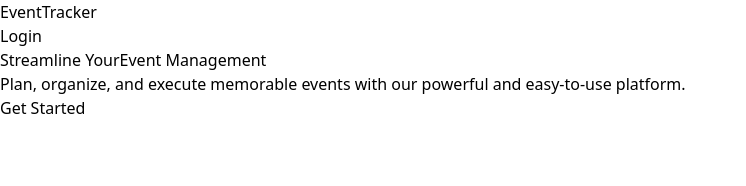
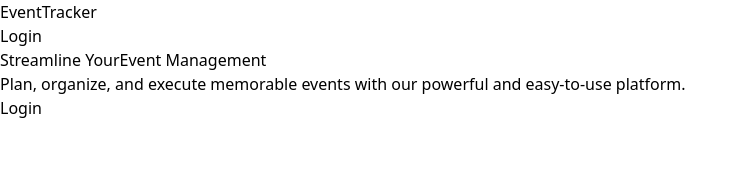
Before and after one commit to sivaprakasam-07/Event-Tracker, a React (Vite) app in the folder frontend/: page / in a window 1280 px wide. Shown: the top 186 px of the page, without its empty margins (0-746 px from the left). Built offline with nearby package versions, Linux system fonts and the light colour scheme.

Commit message:
changes made

```diff
--- a/frontend/package.json
+++ b/frontend/package.json
@@ -13,6 +13,7 @@
     "@heroicons/react": "^2.1.1",
     "axios": "^1.7.9",
     "date-fns": "^3.3.1",
+    "framer-motion": "^10.12.7",
     "mongodb": "^6.12.0",
     "react": "^18.3.1",
     "react-chartjs-2": "^5.2.0",
@@ -20,7 +21,7 @@
     "react-hot-toast": "^2.5.2",
     "react-icons": "^5.0.1",
     "react-router-dom": "^6.22.3",
-    "react-toastify": "^11.0.3",
+    "react-toastify": "^11.0.3"
   },
   "devDependencies": {
     "@eslint/js": "^9.9.1",
--- a/frontend/src/pages/LandingPage.jsx
+++ b/frontend/src/pages/LandingPage.jsx
@@ -1,9 +1,24 @@
 import { Link } from "react-router-dom";
 import { motion } from "framer-motion";
+import { useState } from "react";
+import toast, { Toaster } from 'react-hot-toast';
 
 function LandingPage() {
+  const [isLoggedIn, setIsLoggedIn] = useState(false);
+
+  const handleLoginLogout = () => {
+    if (isLoggedIn) {
+      setIsLoggedIn(false);
+      toast.success('Logged out successfully');
+    } else {
+      setIsLoggedIn(true);
+      toast.success('Logged in successfully');
+    }
+  };
+
   return (
     <div className="bg-gradient-to-b from-indigo-100 to-white min-h-screen flex items-center justify-center px-6">
+      <Toaster />
       <motion.div
         initial={{ opacity: 0, y: 50 }}
         animate={{ opacity: 1, y: 0 }}
@@ -18,19 +33,17 @@ function LandingPage() {
           <p className="mt-5 max-w-2xl mx-auto text-lg text-gray-700">
             Plan, organize, and execute memorable events with our powerful and easy-to-use platform.
           </p>
-
-          {/* Button with hover and motion effect */}
           <motion.div
             whileHover={{ scale: 1.05 }}
             whileTap={{ scale: 0.95 }}
             className="mt-8"
           >
-            <Link
-              to="/login"
+            <button
+              onClick={handleLoginLogout}
               className="inline-block px-8 py-3 text-lg font-medium text-white bg-indigo-600 rounded-full shadow-md hover:bg-indigo-700 transition duration-300"
             >
-              Get Started
-            </Link>
+              {isLoggedIn ? 'Logout' : 'Login'}
+            </button>
           </motion.div>
         </div>
       </motion.div>
```
Also changed, not shown: 1 other file (tests, documents, lock files or other folders).
